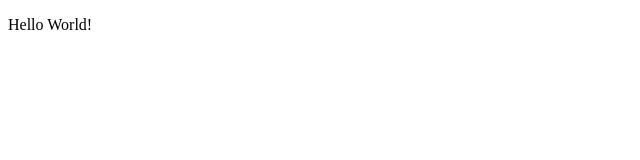
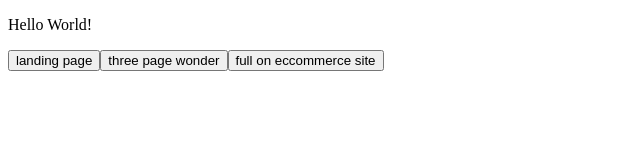
Before and after one commit to ClaytonMalarkey/JSData, a plain HTML site: page index.html in a window 1280 px wide. Shown: the whole page, without its empty margins (0-640 px from the left). Drawn offline with nearby package versions, Linux system fonts and the light colour scheme.

Commit message:
finished

```diff
--- a/index.html
+++ b/index.html
@@ -9,6 +9,7 @@
 </head>
 <body>
     <p>Hello World!</p>
+    <script src="https://cdn.jsdelivr.net/npm/js-cookie@3.0.1/dist/js.cookie.min.js"></script>
     <script src="js/app.js"></script>
 </body>
 </html>
--- a/js/app.js
+++ b/js/app.js
@@ -0,0 +1,34 @@
+let products = [
+    {
+        name:"landing page",
+        img_ulr:"/imgs/landingpage.jpg",
+        description:"a simple starter page for call to action and saying what you offer perfect for the enterprenuer on a budget",
+        price: 1500
+    },
+    {
+        name:"three page wonder",
+        img_ulr:"/imgs/threepagewonder/jpg",
+        description:"a simple three page wonder with a front page a products page and a contact page",
+        price: 2500
+    },
+    {
+        name:"full on eccommerce site",
+        img_ulr:"/imgs/eccommerce.jpg",
+        description:"a simple content management system will be deployed that you can easily manage yourself that uses all the power of modern tech",
+        price:5000
+    }
+]
+
+let products_json = JSON.stringify(products);
+Cookies.set(`products`, products_json);
+
+let counter = 0;
+
+while (counter < products.length){
+    let products_json = Cookies.get(`products`);
+    let products = JSON.parse(products_json);
+    let product = products[counter];
+    document.body.insertAdjacentHTML('beforeend',`<button product_name=${product['name']} product_price=${product['price']} product_description=${product['description']} img_ulr=${product['img_ulr']}>${product[`name`]}</button>`);
+    console.log(products);
+    counter++;
+}
```
